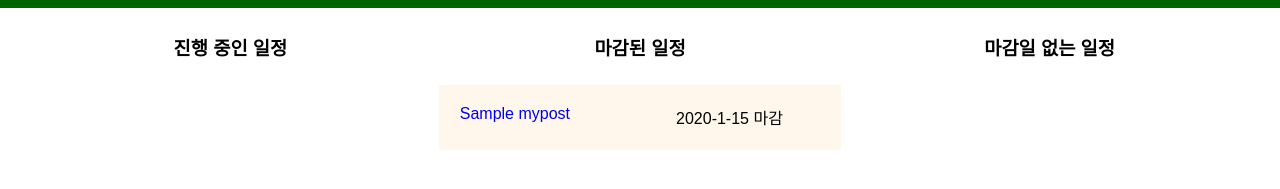
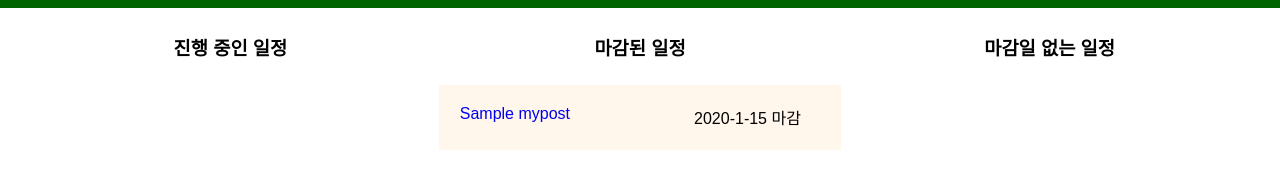
Before and after one commit to jschan0911/workspace, a Django app: page / in a window 1280 px wide. Shown: the part 141-330 px from the top of the page. Run offline with Django 4.2, Linux system fonts and the light colour scheme; tables that the repository leaves empty hold one stand-in row (values such as "Sample post").

Commit message:
edit: grid-template-columns 65% 35%

```diff
--- a/church_work/work_app/templates/home.html
+++ b/church_work/work_app/templates/home.html
@@ -54,7 +54,7 @@
             margin: 1%;
             display: grid;
             /* grid-template-columns: repeat(2,1fr); */
-            grid-template-columns: 60% 40%;
+            grid-template-columns: 65% 35%;
             font-size: medium;
             background-color: rgb(255, 246, 236);
         }
```
